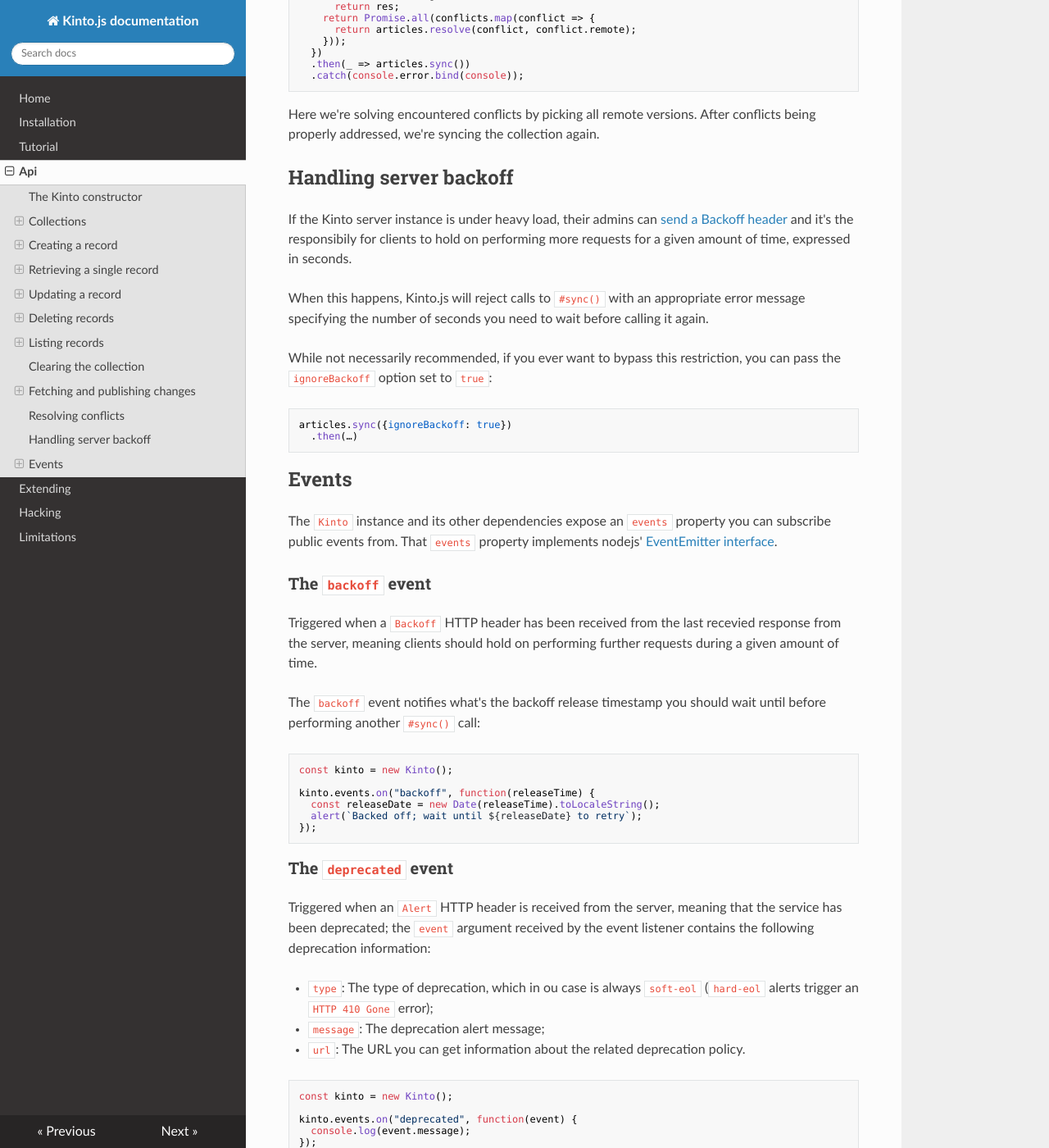
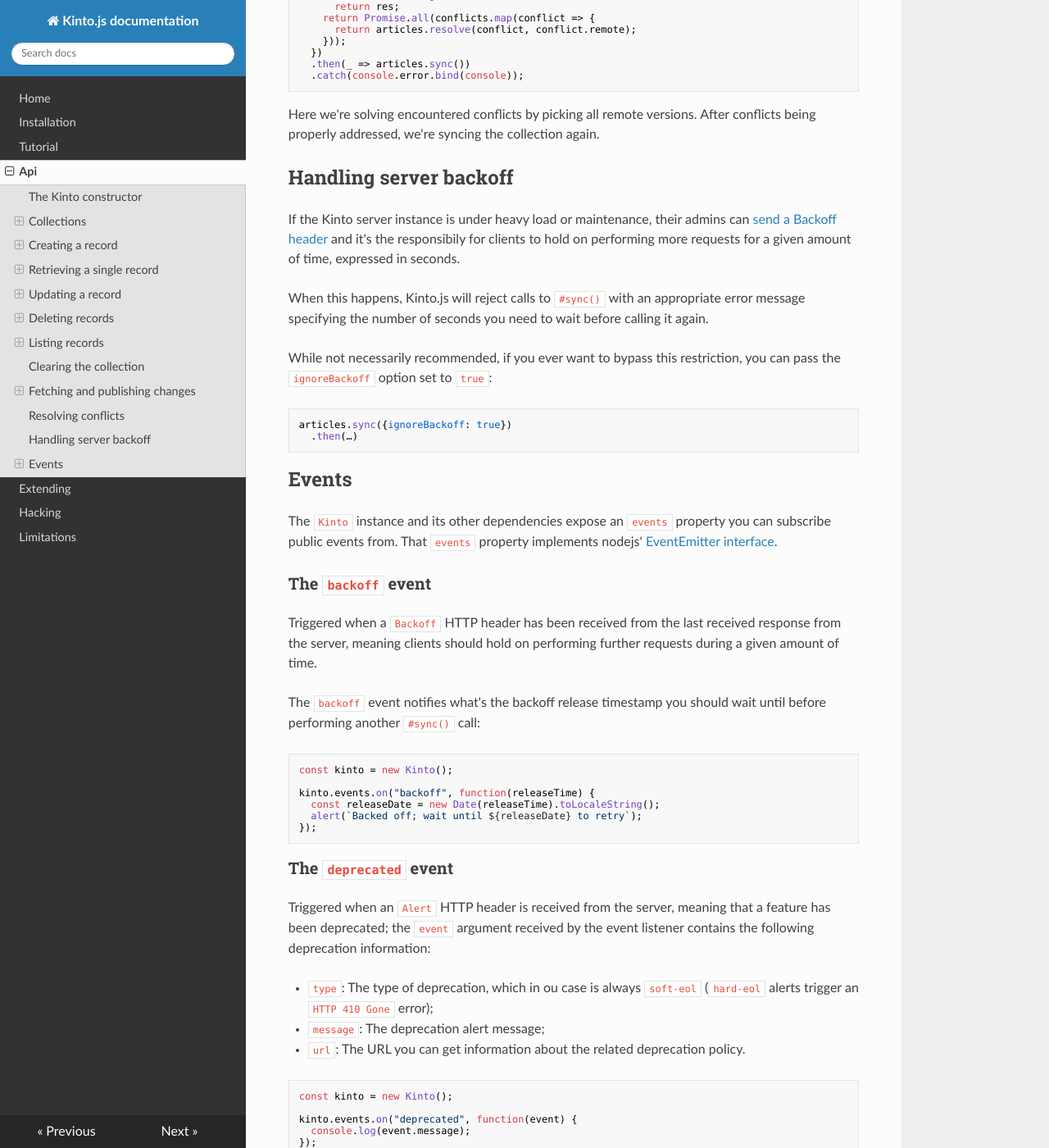
Before and after one commit to Kinto/kinto.js, an MkDocs documentation site: the page built from docs/api.md, in a window 1280 px wide and 1400 px high, scrolled down 6540 px. Shown: the whole window at 82% size. Built offline with MkDocs 1.6.1, drawn with Linux system fonts in a browser that asks for light colours; nearby versions of some CDN libraries; old or Windows-style settings are respelled for this version of MkDocs.

Commit message:
Nits in backoff and alert header docs

```diff
--- a/docs/api.md
+++ b/docs/api.md
@@ -295,7 +295,7 @@
 
 ## Handling server backoff
 
-If the Kinto server instance is under heavy load, their admins can [send a Backoff header](http://cliquet.readthedocs.org/en/latest/api/backoff.html) and it's the responsibily for clients to hold on performing more requests for a given amount of time, expressed in seconds.
+If the Kinto server instance is under heavy load or maintenance, their admins can [send a Backoff header](http://cliquet.readthedocs.org/en/latest/api/backoff.html) and it's the responsibily for clients to hold on performing more requests for a given amount of time, expressed in seconds.
 
 When this happens, Kinto.js will reject calls to `#sync()` with an appropriate error message specifying the number of seconds you need to wait before calling it again.
 
@@ -312,7 +312,7 @@
 
 ### The `backoff` event
 
-Triggered when a `Backoff` HTTP header has been received from the last recevied response from the server, meaning clients should hold on performing further requests during a given amount of time.
+Triggered when a `Backoff` HTTP header has been received from the last received response from the server, meaning clients should hold on performing further requests during a given amount of time.
 
 The `backoff` event notifies what's the backoff release timestamp you should wait until before performing another `#sync()` call:
 
@@ -327,7 +327,7 @@
 
 ### The `deprecated` event
 
-Triggered when an `Alert` HTTP header is received from the server, meaning that the service has been deprecated; the `event` argument received by the event listener contains the following deprecation information:
+Triggered when an `Alert` HTTP header is received from the server, meaning that a feature has been deprecated; the `event` argument received by the event listener contains the following deprecation information:
 
 - `type`: The type of deprecation, which in ou case is always `soft-eol` (`hard-eol` alerts trigger an `HTTP 410 Gone` error);
 - `message`: The deprecation alert message;
```
